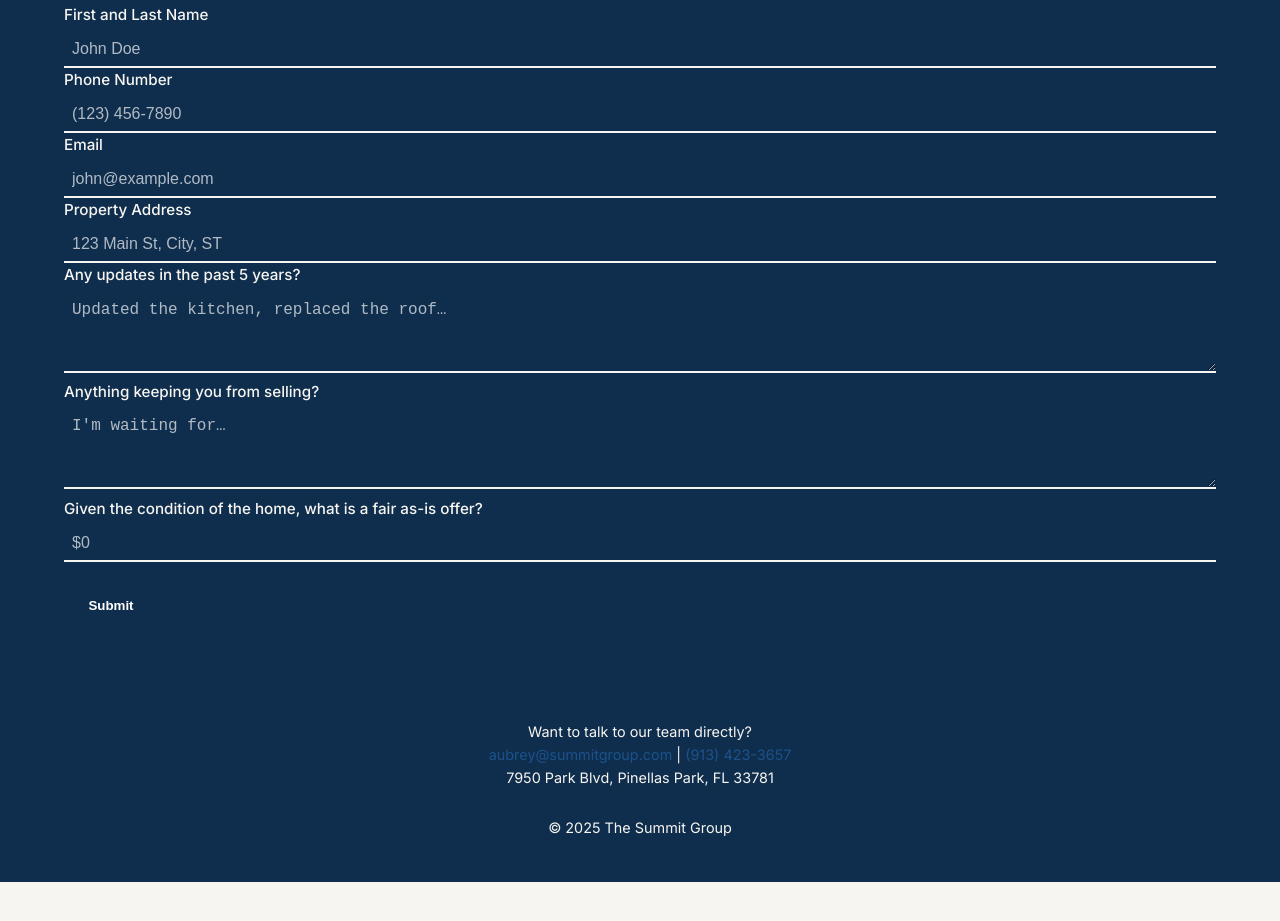
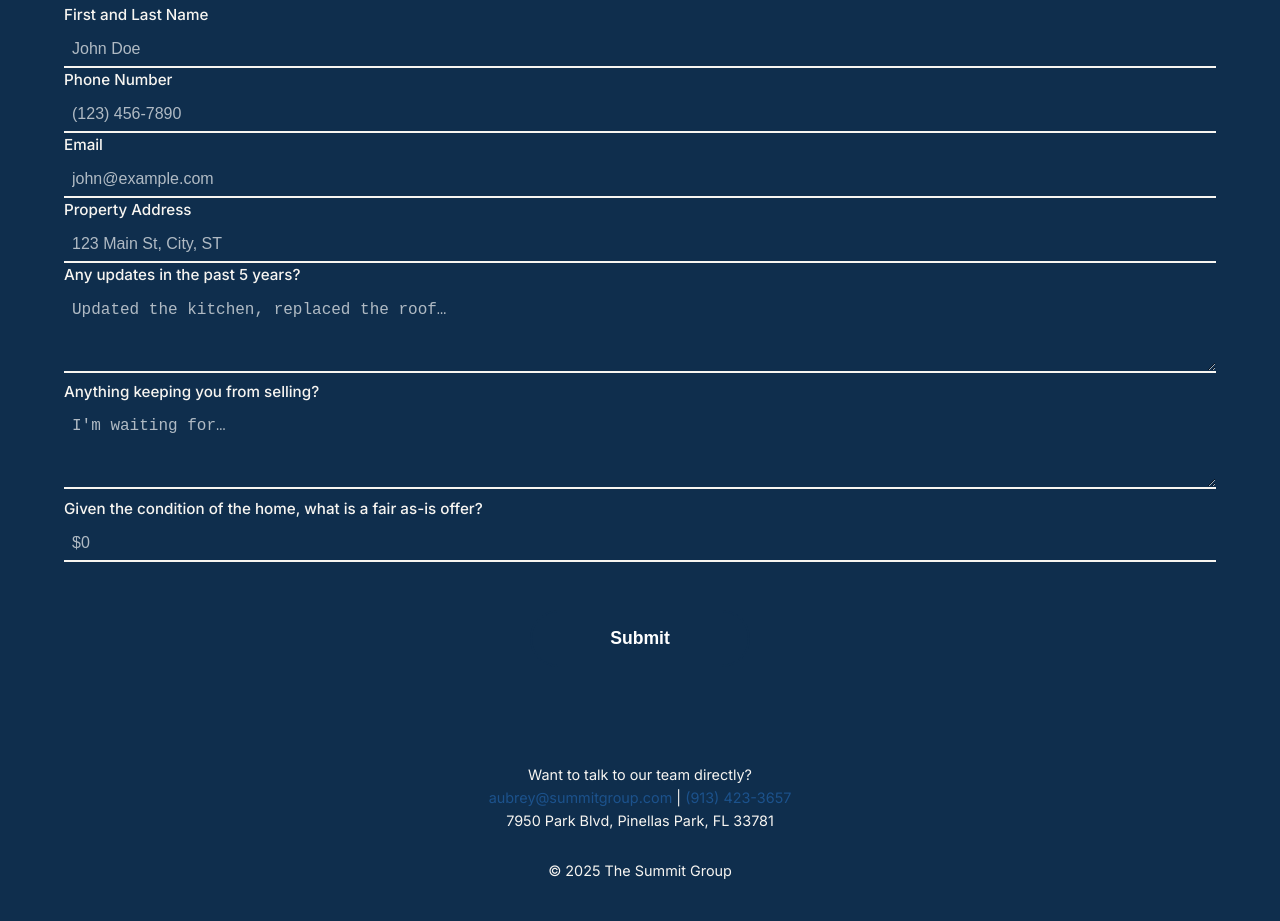
Before and after one commit to lukayanes/summit_website, a plain HTML site: page index.html in a window 1280 px wide. Shown: the part 4468-5389 px from the top of the page. Before the commit the page ends 5350 px from the top, so only its background shows below. Drawn offline with nearby package versions, Linux system fonts and the light colour scheme.

Commit message:
Update style.css

```diff
--- a/style.css
+++ b/style.css
@@ -601,3 +601,14 @@ a:hover { text-decoration: underline; }
   /* IMPORTANT: undo any earlier “hide all except last-child” rules */
   .nav .nav-list li { display: block; }
 }
+/* Style the contact form submit button */
+.contact-form .button-primary {
+  display: block;            /* center by default */
+  margin: 1.5rem auto 0;     /* space above and center horizontally */
+  padding: 1rem 2rem;        /* make it larger */
+  font-size: 1.1rem;         /* bigger text */
+  font-weight: 700;          /* bold */
+  border-radius: 999px;      /* pill-shaped */
+  text-align: center;
+  min-width: 220px;          /* consistent size */
+}
```
